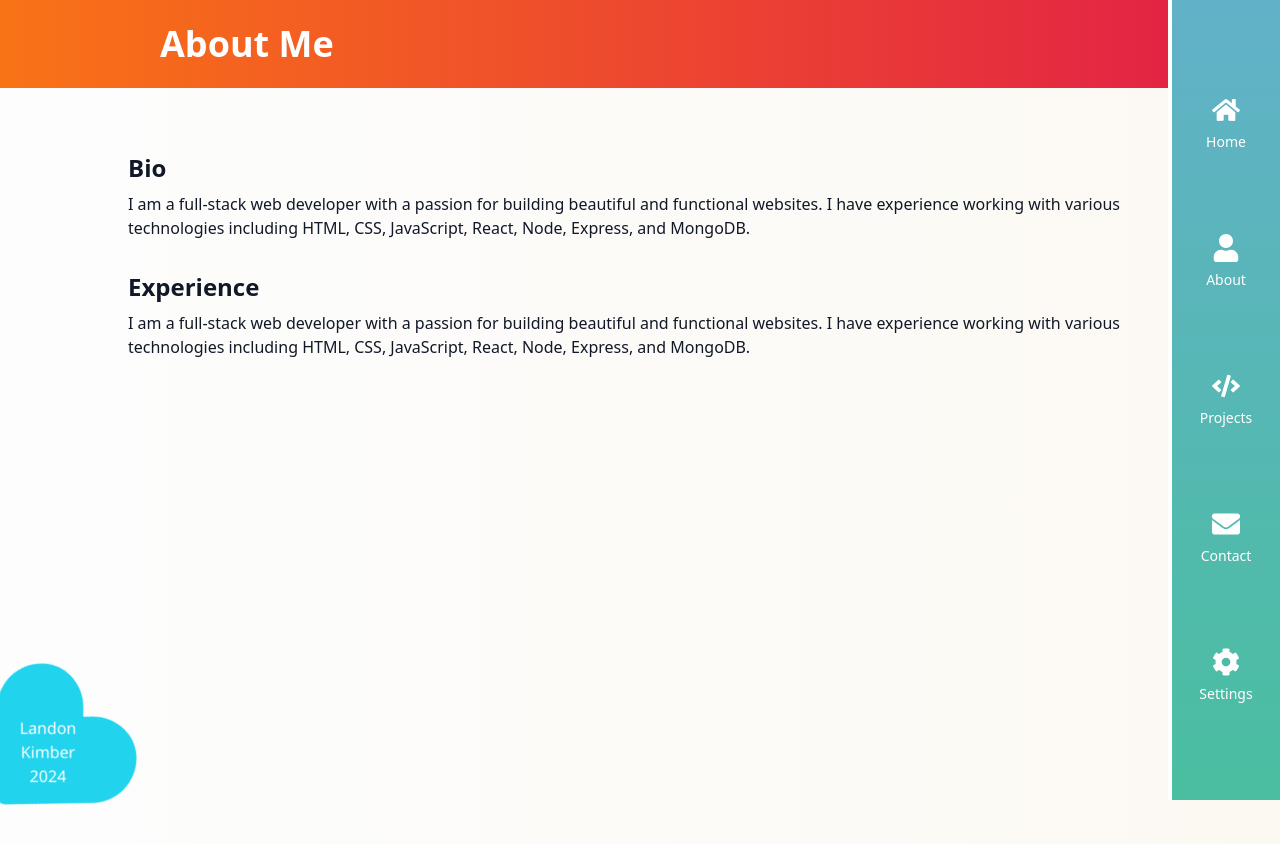
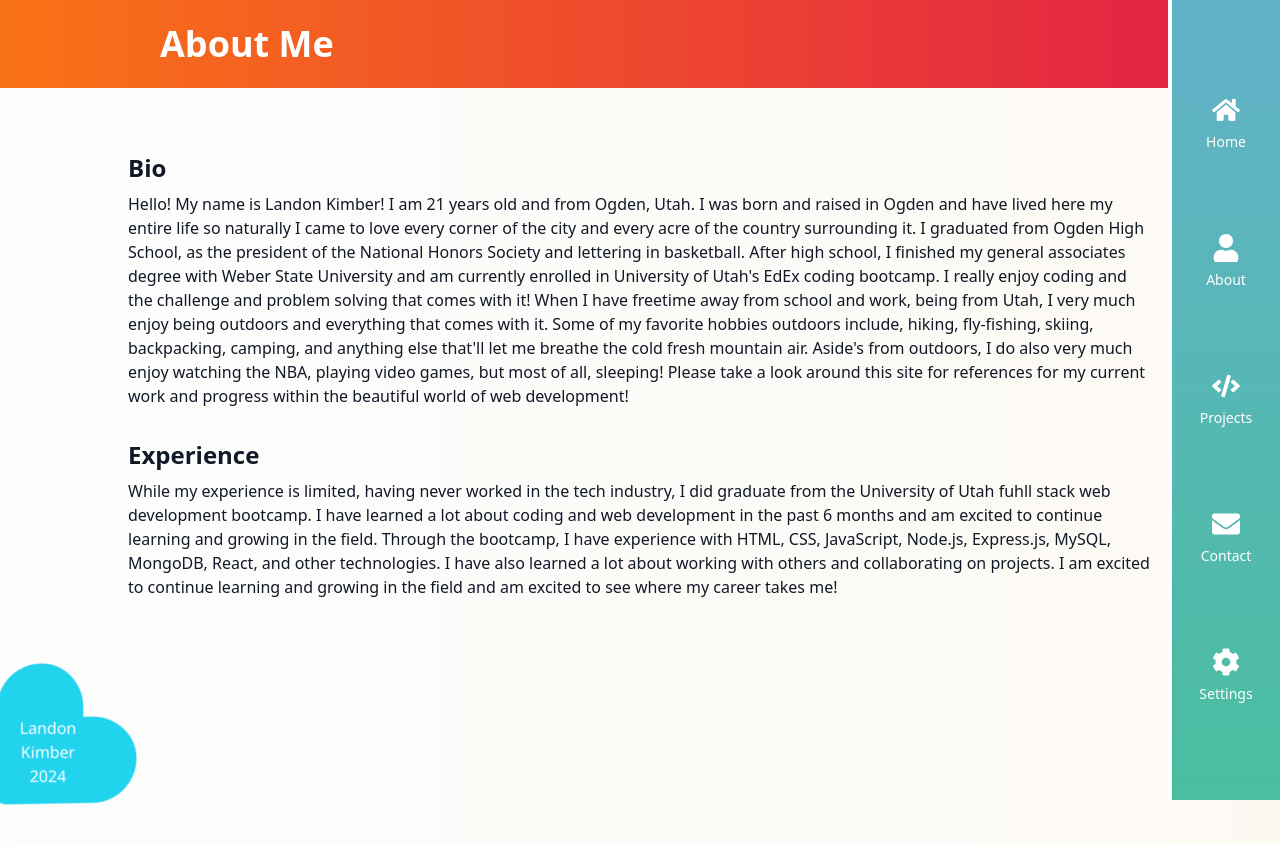
Before and after one commit to landonkimber/react-portfolio, a React (Vite) app in the folder client/: page /about in a window 1280 px wide. Shown: the top 844 px of the page. Built offline with nearby package versions, Linux system fonts and the light colour scheme.

Commit message:
changed the package.json to hopelfully fix delpoy. Added better content to about me

```diff
--- a/client/package.json
+++ b/client/package.json
@@ -4,10 +4,9 @@
   "version": "0.0.0",
   "type": "module",
   "scripts": {
-    "dev": "vite",
+    "start": "vite",
     "build": "vite build",
-    "lint": "eslint src --ext js,jsx --report-unused-disable-directives --max-warnings 0",
-    "preview": "vite preview"
+    "serve": "vite preview"
   },
   "dependencies": {
     "@apollo/client": "^3.7.14",
--- a/client/src/pages/About.jsx
+++ b/client/src/pages/About.jsx
@@ -12,20 +12,40 @@ const About = () => {
           <section className="w-4/5 mt-[5%]">
             <h2 className="text-2xl text-gray-900 font-bold mb-2">Bio</h2>
             <p className="text-gray-900">
-              I am a full-stack web developer with a passion for building
-              beautiful and functional websites. I have experience working with
-              various technologies including HTML, CSS, JavaScript, React, Node,
-              Express, and MongoDB.
+              Hello! My name is Landon Kimber! I am 21 years old and from Ogden,
+              Utah. I was born and raised in Ogden and have lived here my entire
+              life so naturally I came to love every corner of the city and
+              every acre of the country surrounding it. I graduated from Ogden
+              High School, as the president of the National Honors Society and
+              lettering in basketball. After high school, I finished my general
+              associates degree with Weber State University and am currently
+              enrolled in University of Utah's EdEx coding bootcamp. I really
+              enjoy coding and the challenge and problem solving that comes with
+              it! When I have freetime away from school and work, being from
+              Utah, I very much enjoy being outdoors and everything that comes
+              with it. Some of my favorite hobbies outdoors include, hiking,
+              fly-fishing, skiing, backpacking, camping, and anything else
+              that'll let me breathe the cold fresh mountain air. Aside's from
+              outdoors, I do also very much enjoy watching the NBA, playing
+              video games, but most of all, sleeping! Please take a look around
+              this site for references for my current work and progress within
+              the beautiful world of web development!
             </p>
 
             <h2 className="text-2xl text-gray-900 font-bold mb-2 mt-[3%]">
               Experience
             </h2>
             <p className="text-gray-900">
-              I am a full-stack web developer with a passion for building
-              beautiful and functional websites. I have experience working with
-              various technologies including HTML, CSS, JavaScript, React, Node,
-              Express, and MongoDB.
+              While my experience is limited, having never worked in the tech
+              industry, I did graduate from the University of Utah fuhll stack
+              web development bootcamp. I have learned a lot about coding and
+              web development in the past 6 months and am excited to continue
+              learning and growing in the field. Through the bootcamp, I have
+              experience with HTML, CSS, JavaScript, Node.js, Express.js, MySQL,
+              MongoDB, React, and other technologies. I have also learned a lot
+              about working with others and collaborating on projects. I am
+              excited to continue learning and growing in the field and am
+              excited to see where my career takes me!
             </p>
           </section>
         </div>
```
